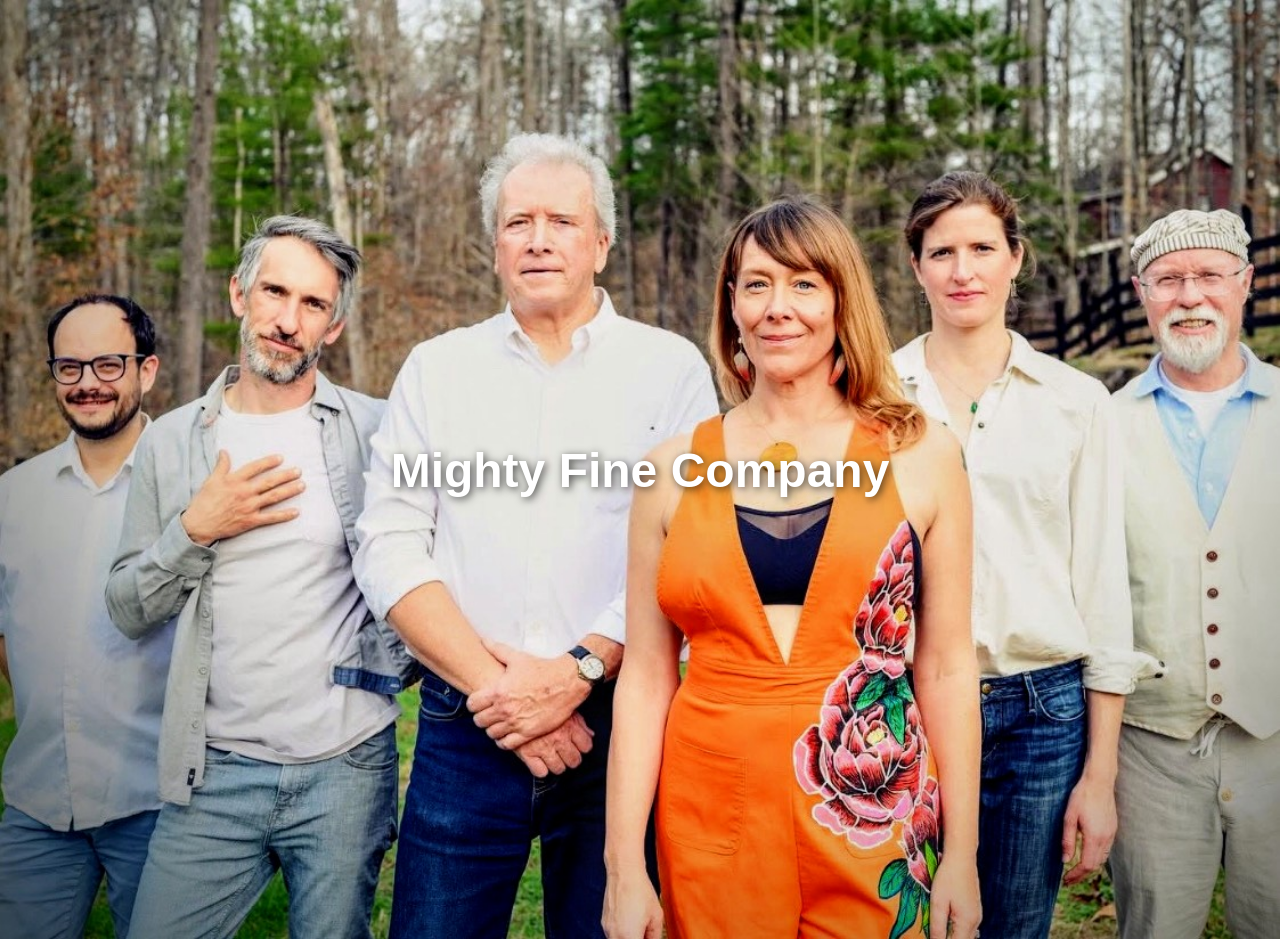
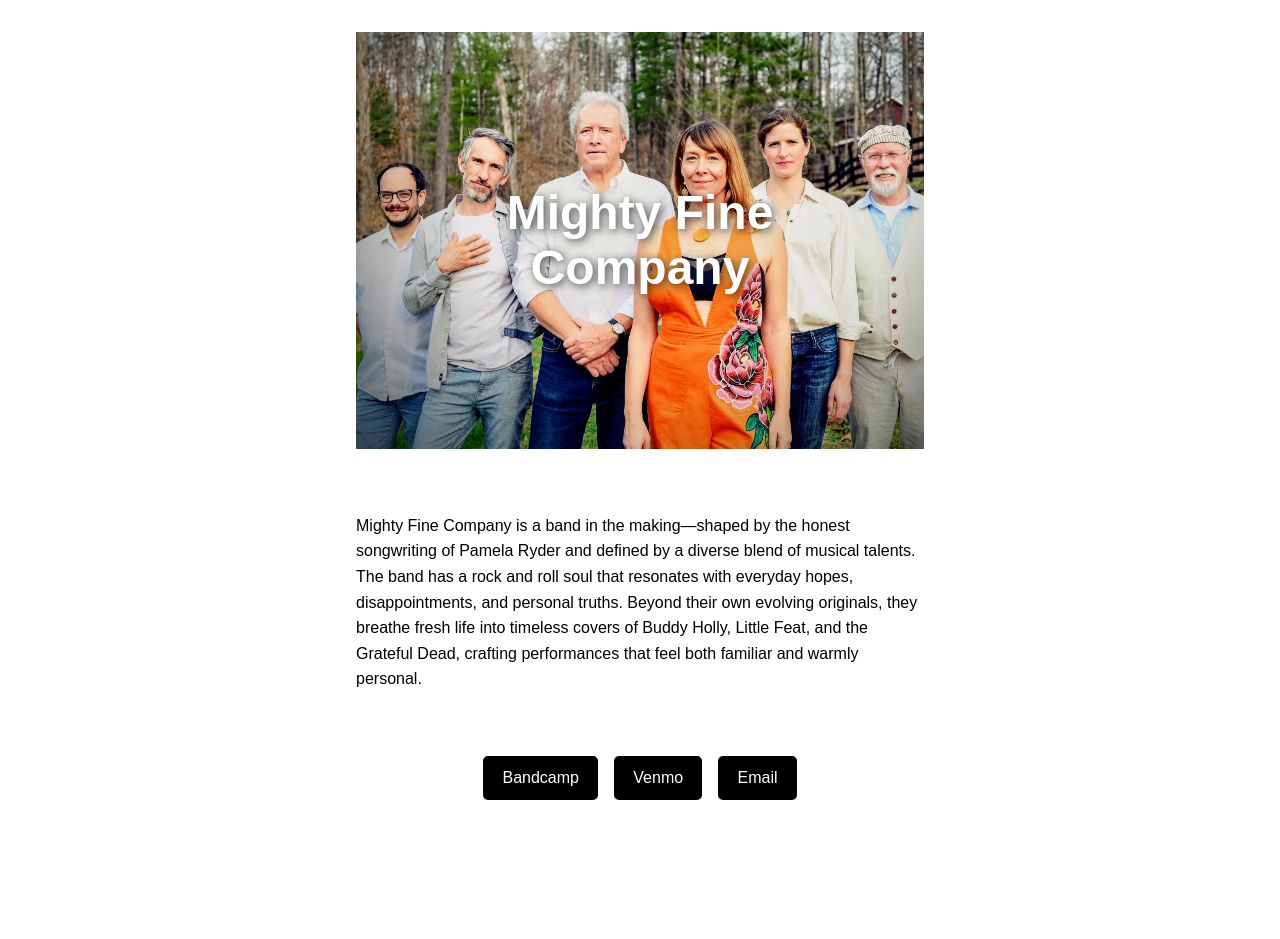
Before and after one commit to MightyFineCompany/MightyFineCompany.band, a plain HTML site: page index.html in a window 1280 px wide. Shown: the top 939 px of the page. After the commit the page ends 832 px from the top, so only its background shows below. Drawn offline with Linux system fonts and the light colour scheme.

Commit message:
Add files via upload

```diff
--- a/index.html
+++ b/index.html
@@ -13,20 +13,34 @@
             color: #000;
         }
 
+        /* COMMON CONTENT CONTAINER */
+        .content {
+            max-width: 600px;
+            margin: 0 auto;
+            padding: 2em 1em;
+            box-sizing: border-box;
+        }
+
         /* HERO SECTION */
         .hero {
             position: relative;
-            width: 100%;
-            overflow: hidden;
+            display: flex;
+            justify-content: center;
         }
 
-        .hero img {
+        /* We use another container inside hero to position the text absolutely */
+        .hero-inner {
+            position: relative;
+            width: 100%;
+        }
+
+        .hero-inner img {
             width: 100%;
             height: auto;
             display: block;
         }
 
-        .hero h1 {
+        .hero-inner h1 {
             position: absolute;
             top: 50%;
             left: 50%;
@@ -41,9 +55,6 @@
 
         /* ABOUT SECTION */
         .about {
-            padding: 2em;
-            max-width: 800px;
-            margin: 0 auto;
             line-height: 1.6;
         }
 
@@ -57,7 +68,6 @@
             justify-content: center;
             align-items: center;
             gap: 1em;
-            padding: 2em;
         }
 
         .links a {
@@ -76,12 +86,8 @@
         }
 
         @media (max-width: 600px) {
-            .hero h1 {
+            .hero-inner h1 {
                 font-size: 2em;
-            }
-
-            .about {
-                padding: 1.5em;
             }
 
             .links a {
@@ -94,21 +100,26 @@
 <body>
     <!-- HERO SECTION -->
     <section class="hero">
-        <img src="Mighty-Fine-Company.jpg" alt="Mighty Fine Company">
-        <h1>Mighty Fine Company</h1>
+        <div class="content hero-inner">
+            <img src="Mighty-Fine-Company.jpg" alt="Mighty Fine Company the Band">
+            <h1>Mighty Fine Company</h1>
+        </div>
     </section>
 
     <!-- ABOUT SECTION -->
-    <section class="about">
+    <section class="content about">
         <p>
             Mighty Fine Company is a band in the making—shaped by the honest songwriting of Pamela Ryder and defined by a diverse blend of musical talents. The band has a rock and roll soul that resonates with everyday hopes, disappointments, and personal truths. Beyond their own evolving originals, they breathe fresh life into timeless covers of Buddy Holly, Little Feat, and the Grateful Dead, crafting performances that feel both familiar and warmly personal.
         </p>
     </section>
 
     <!-- LINKS SECTION -->
-    <section class="links">
-        <a href="https://mightyfinecompany.bandcamp.com/" target="_blank" aria-label="Bandcamp">Bandcamp</a>
-        <a href="mailto:mightyfinecompanytheband@gmail.com" aria-label="Email">Email</a>
+    <section class="content">
+        <div class="links">
+            <a href="https://mightyfinecompany.bandcamp.com/" target="_blank" aria-label="Bandcamp">Bandcamp</a>
+            <a href="https://venmo.com/mightyfinecompany" target="_blank" aria-label="Venmo">Venmo</a>
+            <a href="mailto:mightyfinecompanytheband@gmail.com" aria-label="Email">Email</a>
+        </div>
     </section>
 
     <script>
```
